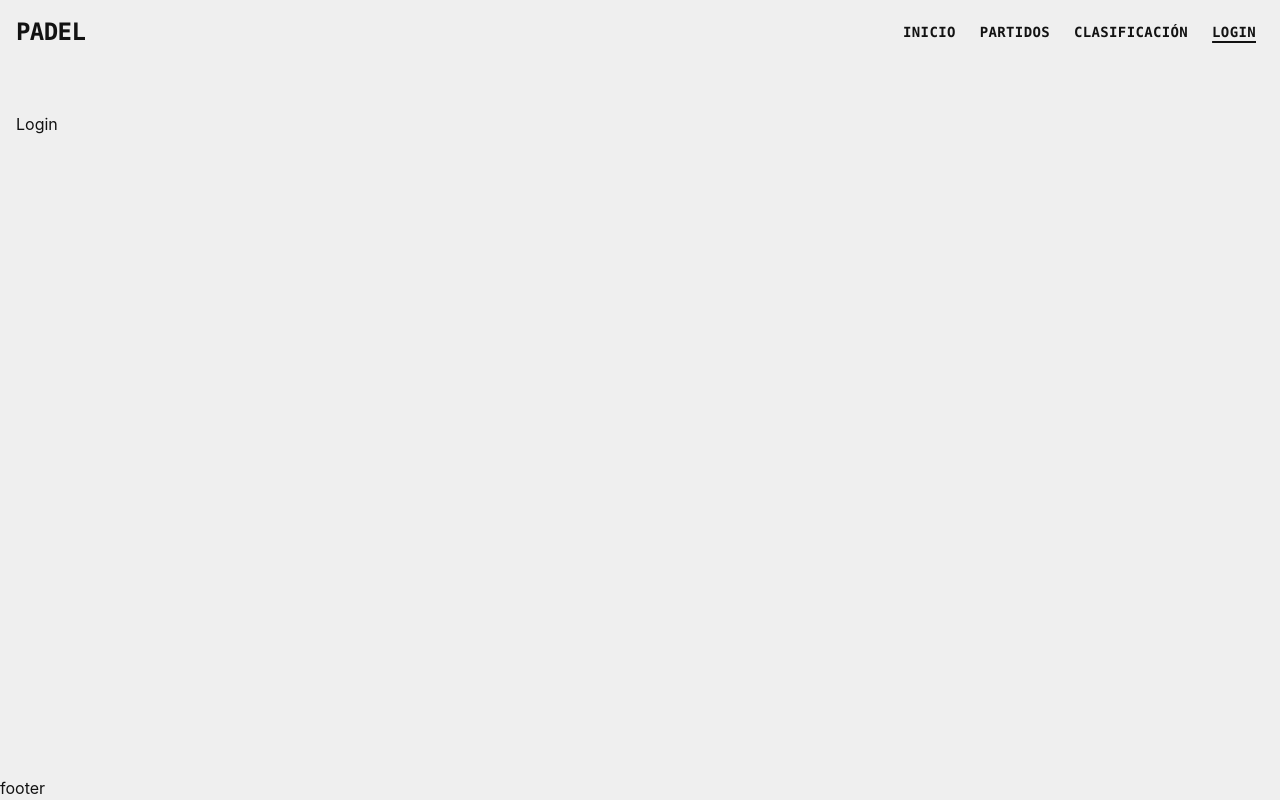
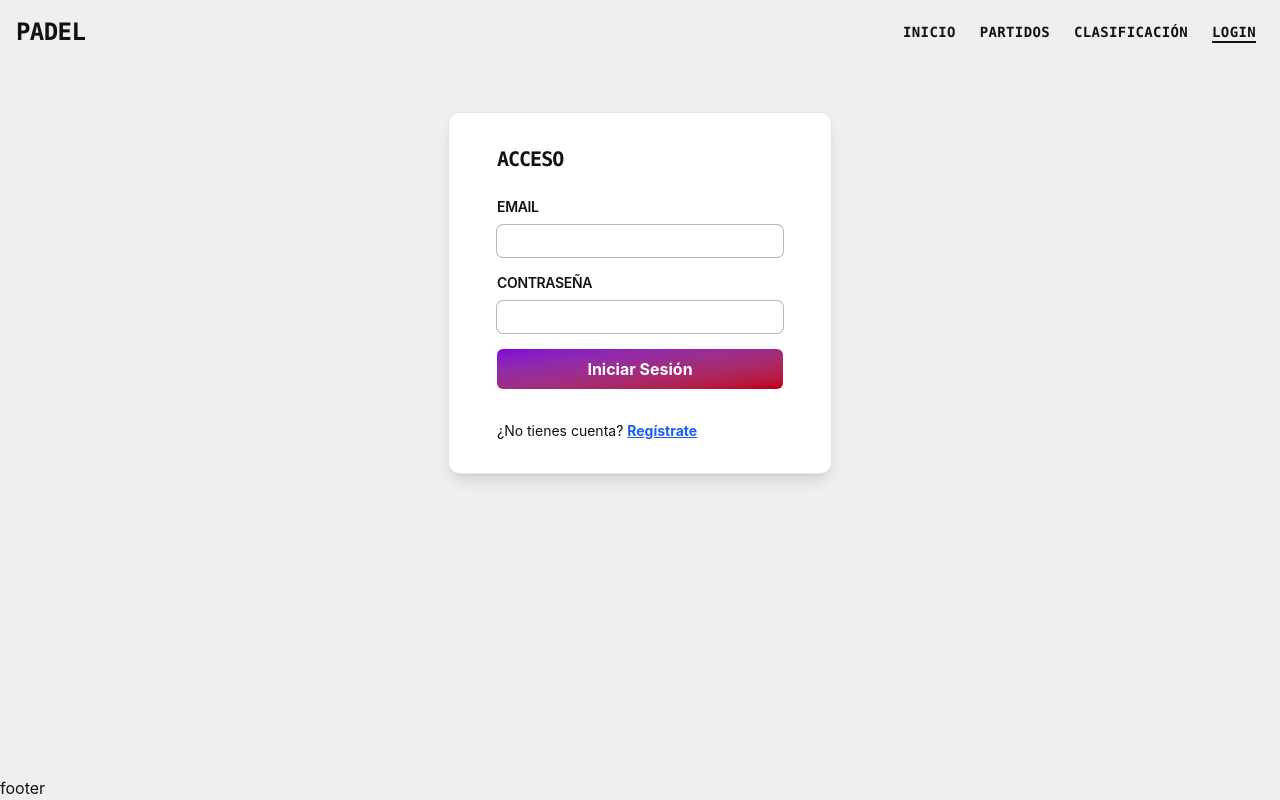
Before and after one commit to CSorinDev/padel, a React (Vite) app: page /login in a window 1280 px wide. Built offline with nearby package versions, Linux system fonts and the light colour scheme.

Commit message:
crear formularios de login y register

```diff
--- a/src/AppRoutes.jsx
+++ b/src/AppRoutes.jsx
@@ -4,6 +4,7 @@ import HomePage from './pages/HomePage'
 import ClasificacionPage from './pages/ClasificacionPage'
 import LoginPage from './pages/LoginPage'
 import PartidosPage from './pages/PartidosPage'
+import RegisterPage from './pages/RegisterPage'
 
 function AppRoutes() {
   return (
@@ -13,6 +14,7 @@ function AppRoutes() {
         <Route path="partidos" element={<PartidosPage />} />
         <Route path="clasificacion" element={<ClasificacionPage />} />
         <Route path="login" element={<LoginPage />} />
+        <Route path="register" element={<RegisterPage />} />
       </Route>
     </Routes>
   )
--- /dev/null
+++ b/src/components/ui/Button.jsx
@@ -0,0 +1,11 @@
+export default function Button({ children, onClick, disabled, className}) {
+  return (
+    <button
+      className={`flex items-center justify-center gap-2 rounded-md bg-linear-to-br from-purple-700 to-red-700 p-2 text-white font-bold transition-all ring-1 ring-transparent hover:ring-purple-700 active:scale-90 ${className} `}
+      onClick={onClick}
+      disabled={disabled}
+    >
+      {children}
+    </button>
+  )
+}
--- a/src/index.css
+++ b/src/index.css
@@ -13,7 +13,7 @@
   --color-text: #121212;
   --color-bg: #efefef;
   --color-danger: #f00;
-  --color-brand: crimson;
+  --color-brand: #09f;
 }
 
 .dark {
@@ -31,7 +31,30 @@ button {
   @apply cursor-pointer;
 }
 
-/* .matchTable td,
-.matchTable th {
-  @apply px-2 py-1;
-} */
+.form {
+  @apply grid py-8 gap-2 px-12 place-self-center border border-text/10 shadow-lg shadow-text/10 rounded-xl min-w-sm bg-white;
+}
+
+.form h1 {
+  @apply font-bold text-xl font-mono uppercase tracking-tighter mb-4
+}
+
+.form p:first-of-type {
+  @apply text-sm mt-4
+}
+
+.form label {
+  @apply uppercase text-sm font-semibold tracking-tight
+}
+
+.form input {
+  @apply ring-text/30 focus:ring-text rounded-md px-2 py-1 ring-1 transition-all outline-none focus:ring-2 mb-2;
+}
+
+.form button {
+  @apply mb-2
+}
+
+.form a {
+  @apply underline font-bold text-blue-600
+}
--- a/src/layouts/Layout.jsx
+++ b/src/layouts/Layout.jsx
@@ -5,7 +5,7 @@ export default function Layout() {
   return (
     <div className="grid min-h-dvh grid-rows-[auto_1fr_auto] gap-y-8">
       <Header />
-      <main className="place-self-start p-4">
+      <main className="p-4">
         <Outlet />
       </main>
       <footer>footer</footer>
--- a/src/pages/LoginPage.jsx
+++ b/src/pages/LoginPage.jsx
@@ -1,3 +1,30 @@
+import { NavLink } from 'react-router'
+import Button from '../components/ui/Button'
+import { LogIn } from 'lucide-react'
+import { Icon } from 'lucide-react'
+
 export default function LoginPage() {
-  return <>Login</>
+  function handleLoginAction() {
+    console.log('Ok')
+  }
+
+  return (
+    <form className="form" action={handleLoginAction}>
+      <h1>ACCESO</h1>
+
+      <label htmlFor="email">Email</label>
+      <input type="text" name="email" id="email" />
+
+      <label htmlFor="password">Contraseña</label>
+      <input type="password" name="password" id="password" />
+
+      <Button icon={<LogIn />}>
+        Iniciar Sesión
+      </Button>
+
+      <p>
+        ¿No tienes cuenta? <NavLink to="/register">Regístrate</NavLink>
+      </p>
+    </form>
+  )
 }
--- /dev/null
+++ b/src/pages/RegisterPage.jsx
@@ -0,0 +1,28 @@
+import Button from '../components/ui/Button'
+import { NavLink } from 'react-router'
+
+export default function RegisterPage() {
+  return (
+    <form className="form" action="">
+      <h1>Registro</h1>
+
+      <label htmlFor="name">Nombre</label>
+      <input type="text" name="name" id="name" />
+
+      <label htmlFor="email">Email</label>
+      <input type="email" name="email" id="email" />
+
+      <label htmlFor="password">Contraseña</label>
+      <input type="password" name="password" id="password" />
+
+      <label htmlFor="password2">Repetir Contraseña</label>
+      <input type="password" name="password2" id="password2" />
+
+      <Button>Registrarse</Button>
+
+      <p>
+        ¿Ya tienes cuenta? <NavLink to="/login">Inicia Sesión</NavLink>
+      </p>
+    </form>
+  )
+}
```
